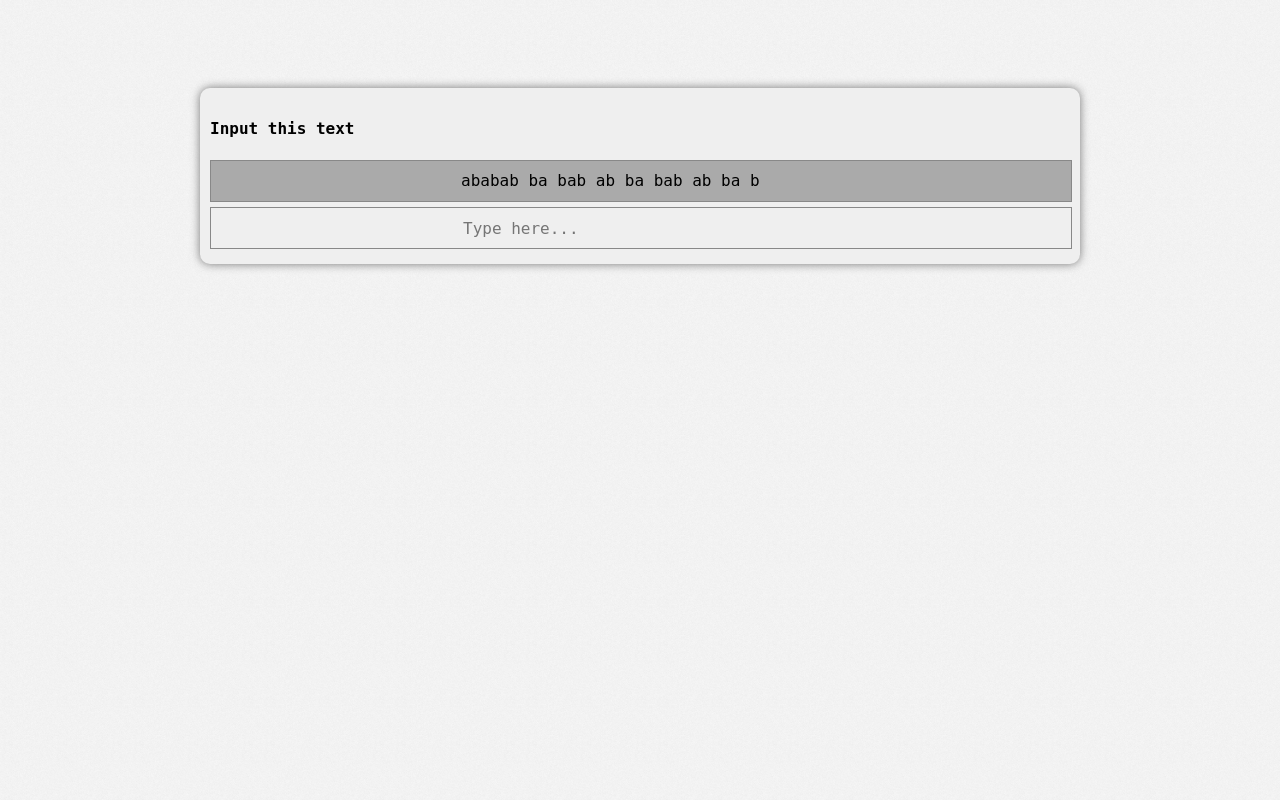
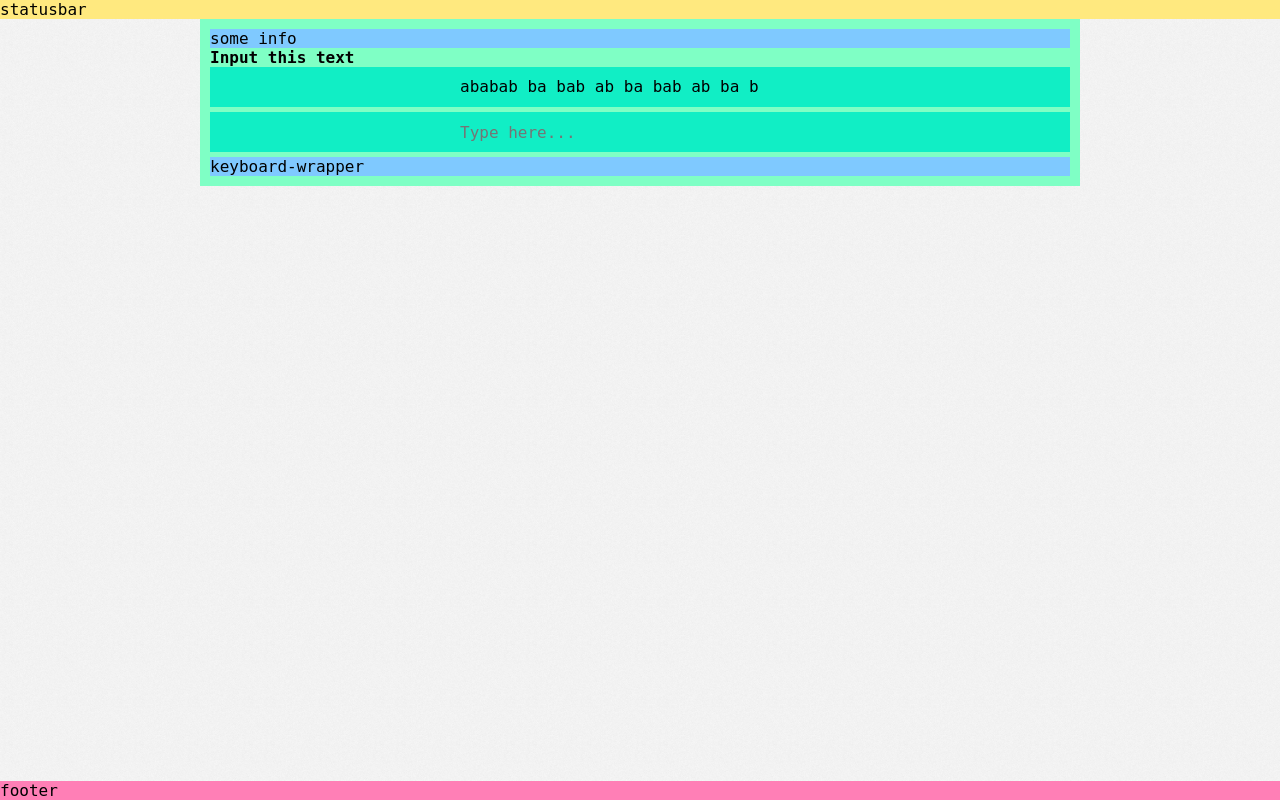
Before and after one commit to husa/type-it, a plain HTML site: page index.html in a window 1280 px wide. Drawn offline with Linux system fonts and the light colour scheme.

Commit message:
shell made

```diff
--- a/index.html
+++ b/index.html
@@ -2,44 +2,71 @@
 <html lang="en">
 <head>
   <meta charset="utf-8" />
-
   <!-- Always force latest IE rendering engine (even in intranet) & Chrome Frame
        Remove this if you use the .htaccess -->
   <meta http-equiv="X-UA-Compatible" content="IE=edge,chrome=1" />
 
-  <title>Keyboard</title>
-  <meta name="description" content="" />
-  <meta name="author" content="Husa" />
+  <title>Type it</title>
+  <meta name="description" content="type trainer" />
+  <meta name="author" content="Yurij Husnaj" />
+  <meta name="keywords" content="keyboard trainer tutor type touch key button">
 
-  <!-- Personal styles -->
-  <link rel="stylesheet" href="style/style.css" />
+  <!-- favicon -->
+  <link rel="shortcut icon" type="image/png"  href="style/img/favicon.png">
+
+
+  <!-- STYLES -->
+
+  <!-- Shell -->
+  <link rel="stylesheet" href="style/shell.css" />
+  <!-- Theme -->
+  <link rel="stylesheet" href="style/theme.css" />
+
+
+  <!-- SCRIPTS -->
 
   <!-- Loading jQuery -->
   <script type="text/javascript" src="lib/jquery.js"></script>
-
   <!-- Script with trainings -->
   <script type="text/javascript" src="js/lectures.js"></script>
-
   <!-- Script with Stats -->
   <script type="text/javascript" src="js/stats.js"></script>
-
   <!-- Main Script -->
   <script type="text/javascript" src="js/main.js"></script>
-
 
 </head>
 
 <body>
+<div id="statusbar">
+  statusbar
+</div><!-- statusbar -->
 
-<div id="wrapper">
+<div id="main-content-wrapper">
+
+  <div id="info-wrapper">
+    some info
+  </div>
+
+  <div>
     <h4>Input this text</h4>
       <div id="text-wrapper">
-      <span id="text"></span>
+        <span id="text-field"></span>
       </div>
 
       <div id="input-wrapper">
         <input id="input-field" type="text" placeholder="Type here..." />
       </div>
   </div>
+
+  <div id="keyboard-wrapper">
+    keyboard-wrapper
+  </div>
+
+</div><!-- main-content-wrapper -->
+
+<div id="footer">
+  footer
+</div><!-- footer -->
+
 </body>
 </html>
--- a/js/main.js
+++ b/js/main.js
@@ -1,5 +1,5 @@
 var Training = function () {
-	var text_field = $('#text'),
+	var text_field = $('#text-field'),
 		input_field = $('#input-field'),
 		training_text = '';
 
@@ -27,11 +27,11 @@ var Training = function () {
 			x = (len_px * len) / len_symbols;
 
 			input_field.stop().animate({
-				'left' : -x + 250 + 'px',
+				'left' : -x + 'px',
 				'width' : '+=' + (len_px / len_symbols) + 'px'},
 				300);
 			text_field.stop().animate({
-				'left' : -x + 250 + 'px'},
+				'left' : -x + 'px'},
 				300);
 	}// end refreshPosition
 
--- /dev/null
+++ b/style/shell.css
@@ -0,0 +1,74 @@
+*{
+	margin: 0;
+	padding: 0;
+	position: relative;
+	z-index: 0;
+}
+body{
+	min-width: 900px;
+}
+/*------------------------------- 		Main Blocks  */
+#statusbar{
+	top: 0px;
+	width: 100%;
+}
+#main-content-wrapper{
+	width: 860px;
+	margin: 0 auto;
+}
+#footer{
+	position: fixed;
+	width: 100%;
+	bottom: 0px;
+	z-index: -1;
+}
+
+/*------------------------------ 		Statusbar Elements  */
+
+/*------------------------------ 		Main Content Elements */
+#info-wrapper{
+
+}
+#text-wrapper{
+	position: relative;
+	min-height: 40px;
+	width: 100%;
+	margin: 0 auto;
+	overflow: hidden;
+}
+
+#text-field{
+	position: relative;
+	padding-left: 250px;
+	width: auto;
+	height: 100%;
+	white-space: nowrap;
+	line-height: 40px;
+}
+#input-wrapper{
+	position: relative;
+	min-height: 40px;
+	width: 100%;
+	overflow: hidden;
+}
+#input-field{
+	position: relative;
+	padding-left: 250px;
+	min-height: 40px;
+	width: 100%;
+	border: none;
+	background: none;
+	line-height: 40px;
+	font: inherit;
+	vertical-align: middle;
+}
+#input-field:focus {
+	outline: none;
+}
+.mistake{
+	color: red; /* default color*/
+}
+#keyboard-wrapper{
+
+}
+/*------------------------------ 		Footer Elements  */
--- a/style/style.css
+++ /dev/null
@@ -1,58 +0,0 @@
-body{
-	font-family: "Monospace", sans;
-	font-size: 16px;
-	background: url('img/bg.jpg');
-}
-#wrapper{
-	position: relative;
-	width: 860px;
-	top: 80px;
-	margin: 0 auto;
-	padding: 10px;
-	background: #efefef;
-	border-radius: 10px;
-	box-shadow: 0px 0px 10px #777;
-}
-#text-wrapper{
-	position: relative;
-	height: 40px;
-	width: 100%;
-	margin: 0 auto;
-	background: #aaa;
-	border: solid 1px #888;
-	overflow: hidden;
-}
-#text{
-	position: relative;
-	left: 250px;
-	width: auto;
-	height: 100%;
-	white-space: nowrap;
-	line-height: 40px;
-}
-#input-wrapper{
-	position: relative;
-	height: 40px;
-	width: 100%;
-	margin: 5px auto;
-	border: solid 1px #888;
-	overflow: hidden;
-}
-#input-field{
-	position: relative;
-	left: 250px;
-	height: 40px;
-	width: 100%;
-	font: inherit;
-	line-height: 40px;
-	border: none;
-	background: none;
-}
-#input-field:focus {
-	outline: none;
-	left: 250px;
-}
-.mistake{
-
-	color: red;
-}
--- /dev/null
+++ b/style/theme.css
@@ -0,0 +1,41 @@
+body{
+	background: url('img/bg.jpg');
+	font-family: "Monospace", sans;
+}
+/*------------------------------- 		Main Blocks  */
+#statusbar{
+	background: #FFE97F;
+}
+#main-content-wrapper{
+	background: #7FFFC5;
+	padding: 10px;
+}
+#footer{
+	background: #FF7FB6;
+}
+/*------------------------------ 		Statusbar Elements  */
+
+/*------------------------------ 		Main Content Elements */
+#info-wrapper{
+	background: #7FC9FF;
+}
+#text-wrapper{
+	background: #11eeC5;
+}
+#text-field{
+
+}
+#input-wrapper{
+	margin: 5px auto;
+}
+#input-field{
+	background: #11eeC5;
+}
+#input-field:focus {
+}
+.mistake{
+}
+#keyboard-wrapper{
+	background: #7FC9FF;
+}
+/*------------------------------ 		Footer Elements  */
```
Also changed, not shown: style/img/favicon.png (added), 1 other file. Lines whose indentation alone changed are shown as unchanged.
